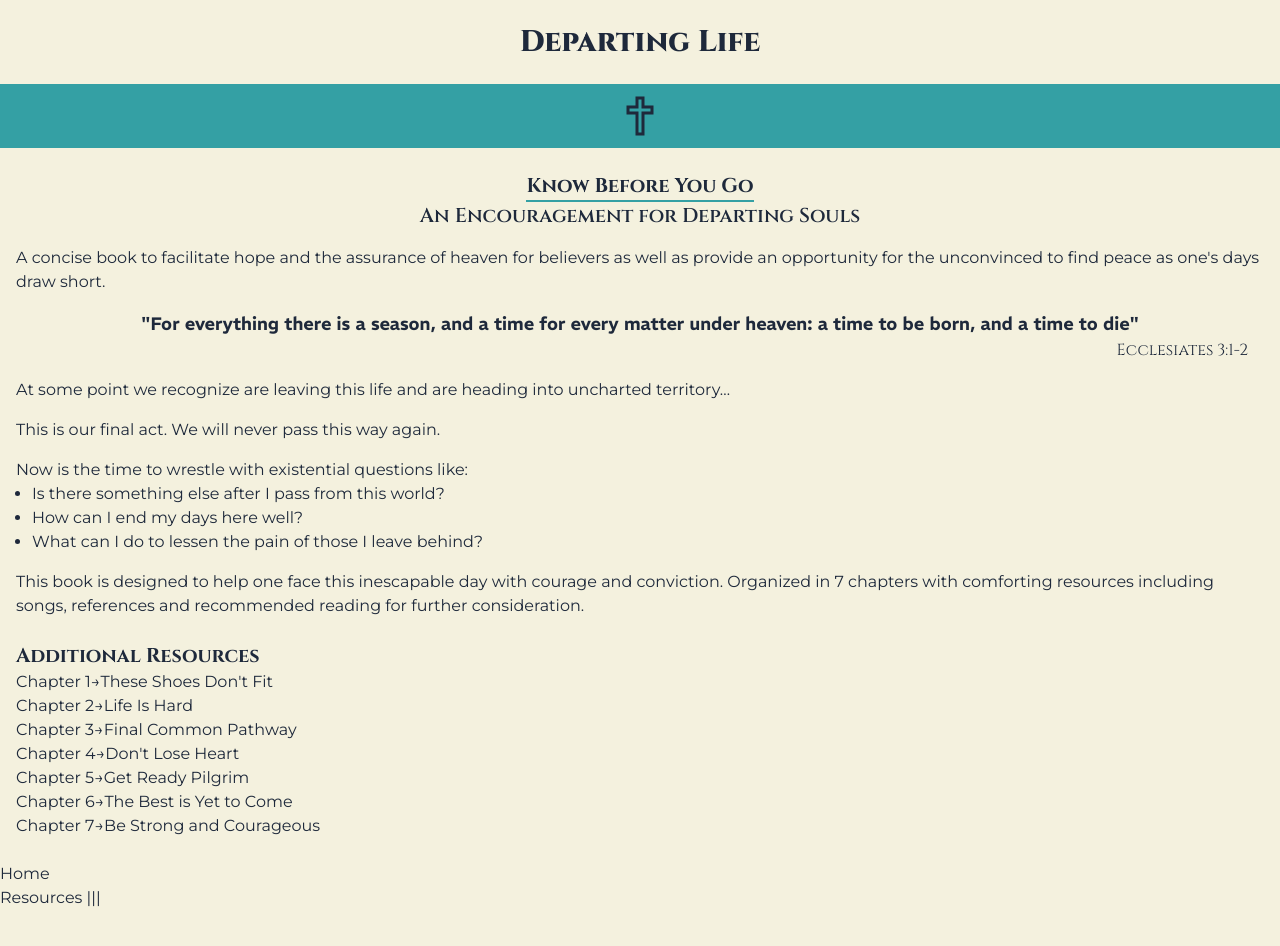
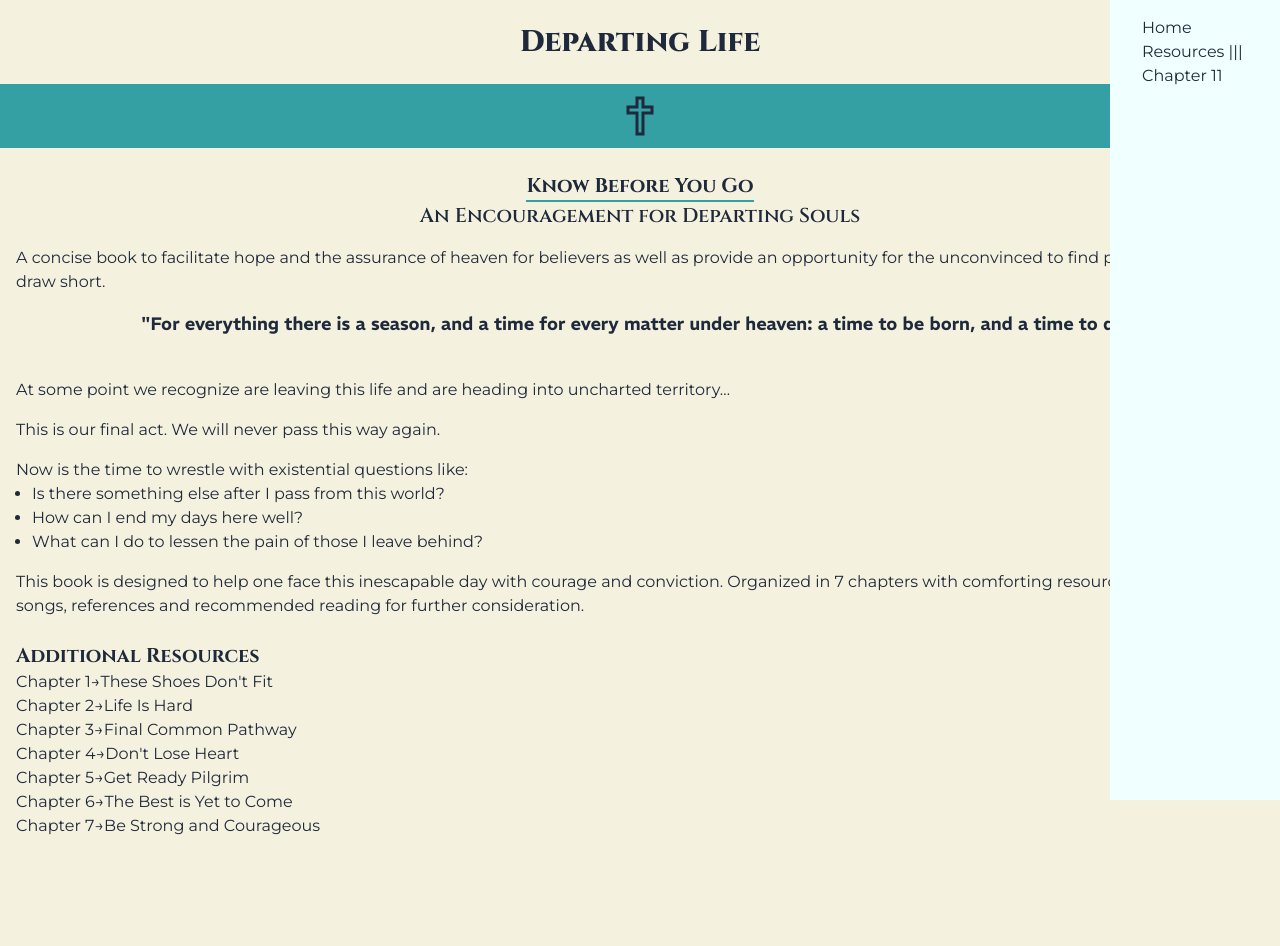
Before and after one commit to connorwarme/knowbeforeyougo, a React (Vite) app: page / in a window 1280 px wide. Shown: the top 946 px of the page. Built offline with nearby package versions, Linux system fonts and the light colour scheme.

Commit message:
Playing with nav display/ functionality

```diff
--- a/src/components/Accordion.jsx
+++ b/src/components/Accordion.jsx
@@ -15,7 +15,7 @@ export default function Accordion() {
   };
   return (
     <section aria-label="Additional content to supplement book, organized by chapter" className="py-6 pl-4">
-      <h2 className="font-display font-bold text-xl">Additional Resources</h2>
+      <h2 className="font-display font-bold text-xl" id="resources">Additional Resources</h2>
       {cardArray.map((card, index) => (
         <Card
           key={index}
--- a/src/components/Header.jsx
+++ b/src/components/Header.jsx
@@ -1,6 +1,7 @@
 import React, { useState, useEffect, useRef } from 'react';
 import { useInView } from 'react-intersection-observer';
 import { RxHamburgerMenu } from "react-icons/rx";
+import Nav from './Nav';
 // idea is that when the page initially loads, there is the original view of header
 // as the user scrolls, header transitions (smaller title, hamburger menu, etc. )
 // need to figure out performant way to do this
@@ -37,6 +38,7 @@ const Header = () => {
             <div className={`p-1 rounded-sm h-fit relative hover:cursor-pointer hover:shadow-md active:shadow-none active:left-[1px] active:top-[2px] ${inView ? 'hidden' : 'block'} md-2 z-20`} onClick={() => handleClick()} ref={menu}>
               <RxHamburgerMenu className='h-8 w-8 lg:hidden' />
               <div className='nav-overlay' onClick={() => handleOverlay()}></div>
+              <Nav menu={menu} />
             </div>
           </div>
         </div>
--- a/src/components/Nav.jsx
+++ b/src/components/Nav.jsx
@@ -1,5 +1,6 @@
+/* eslint-disable react/prop-types */
 import { useState } from "react";
-const Nav = () => {
+const Nav = ({ menu }) => {
   const [showResources, setShowResources] = useState(false);
 
   const handleResourceClick = (e) => {
@@ -8,7 +9,7 @@ const Nav = () => {
   }
   // learn how to implement submenu
 
-  const listStyle = `m-4 transition-all origin-center ${showResources ? 'block' : 'hidden'}`
+  const listStyle = `my-4 transition-all origin-center ${showResources ? 'block' : 'hidden'}`
   // tried to create an array of list (li) items,
   // but couldn't get the animation to work. Don't know why.
   // something about when those are created vs when css is built ?
@@ -18,14 +19,26 @@ const Nav = () => {
   //   </li>
   // ))
 
+  // thought:
+  // wanting to pass menu ref through to this component
+  // when user clicks on button, remove the active class and go to corresponding id (e.g. #chapter1)
+  const handleNavClick = () => {
+    setShowResources(false)
+    menu.current.classList.remove('nav-active')
+    console.log('remove nav-active class too')
+  }
+
   return (
-    <nav>
+    <nav className="z-20">
       <ul>
         <li><a href="#home" className="">Home</a></li>
         <li className="relative">
           <a href="#resources">Resources {showResources}</a>
           <span onClick={handleResourceClick}>{showResources ? '^^^' : '|||'}</span>
           <ul className={`absolute top-full width-full left-0 z-0`}>
+            <button onClick={handleNavClick}>
+              <a href="#chapter1">Chapter 11</a>
+            </button>
             <li className={`${listStyle} animate-[translateX_150ms_ease-in-out_forwards]`}>
               <a href="#chapter1" className="p-4">Chapter 1</a>
             </li>
--- a/src/index.css
+++ b/src/index.css
@@ -68,3 +68,16 @@ html {
   opacity: 1;
   z-index: 11;
 }
+nav {
+  display: block;
+  position: fixed;
+  top: 0;
+  right: 0;
+  min-height: 100dvh;
+  min-width: 170px;
+  background-color: azure;
+  padding: 1rem 2rem;
+}
+.nav-active > nav {
+  display: block;
+}
```
